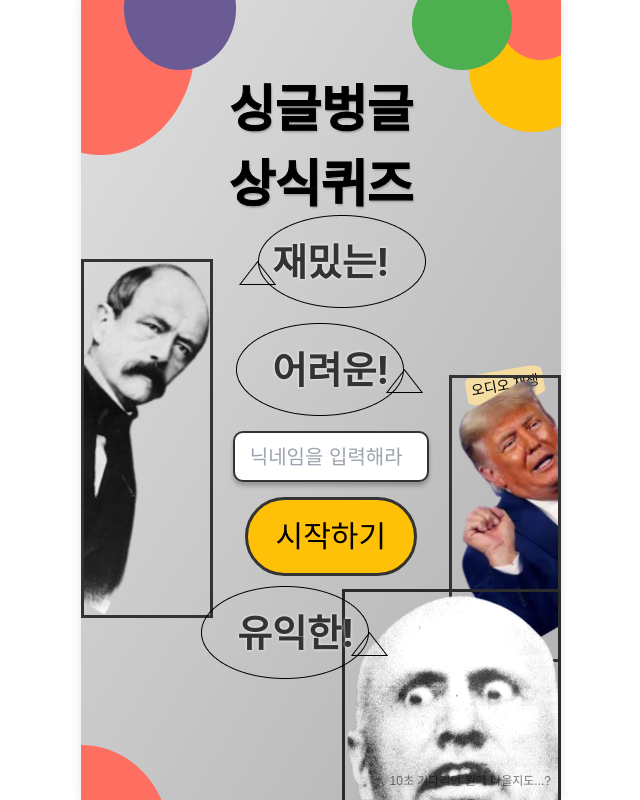
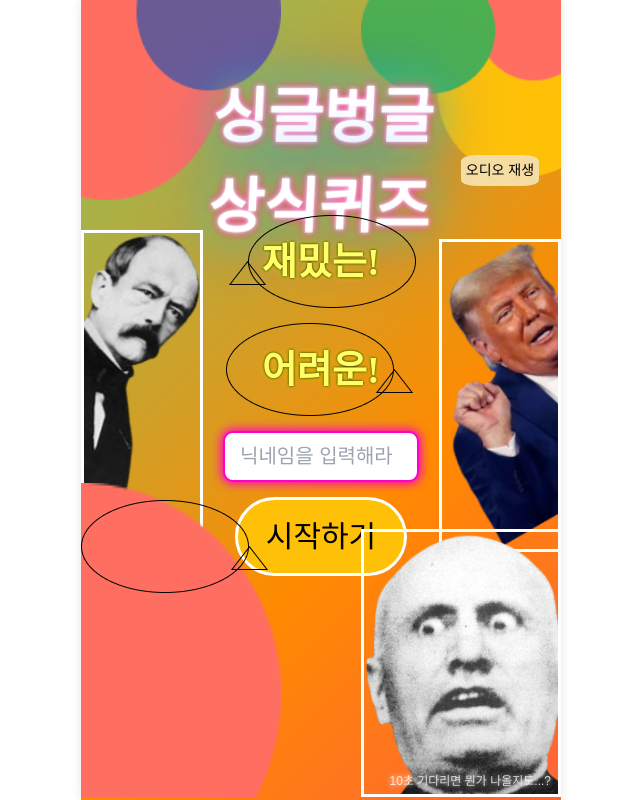
Before and after one commit to SoJungJung/SangSikQuiz, a React (Create React App) app: page / in a window 1280 px wide. Shown: the whole page, without its empty margins (319-959 px from the left). Built offline with nearby package versions, Linux system fonts and the light colour scheme; no server answers.

Commit message:
home 페이지 CSS 재재 수정

```diff
--- a/src/pages/Home/Home.module.css
+++ b/src/pages/Home/Home.module.css
@@ -2,9 +2,24 @@
     position: relative;
     width: 100%;
     height: 100vh;
-    background: linear-gradient(to bottom right, #e0e0e0, #b0b0b0);
+    /* 네온 그라데이션 배경 + 애니메이션 */
+    background: linear-gradient(-45deg, #ff00c8, #ff8a00, #00ffd5, #0066ff);
+    background-size: 400% 400%;
+    animation: bgAnimation 10s ease-in-out infinite;
     overflow: hidden;
     font-family: 'Nanum Gothic', sans-serif;
+}
+
+@keyframes bgAnimation {
+    0% {
+        background-position: 0% 50%;
+    }
+    50% {
+        background-position: 100% 50%;
+    }
+    100% {
+        background-position: 0% 50%;
+    }
 }
 
 /* 상단 영역 */
@@ -13,40 +28,61 @@
     height: 195px;
 }
 
-.lefttop {
-    position: absolute;
-    top: 0;
-    left: 0;
-    transition: filter 0.3s ease, box-shadow 0.3s ease;
-}
-.lefttop:hover {
-    filter: brightness(1.1) saturate(1.3);
-    box-shadow: 0 0 10px rgba(255, 0, 0, 0.5);
-}
-
+.lefttop,
 .righttop {
     position: absolute;
     top: 0;
-    right: 0;
     transition: filter 0.3s ease, box-shadow 0.3s ease;
-}
-.righttop:hover {
-    filter: brightness(1.1) saturate(1.3);
-    box-shadow: 0 0 10px rgba(0, 0, 255, 0.5);
+    width: 200px;
 }
 
+.lefttop {
+    left: 0;
+}
+.righttop {
+    right: 0;
+}
+
+.lefttop:hover,
+.righttop:hover {
+    filter: hue-rotate(45deg) brightness(1.2);
+    box-shadow: 0 0 15px #fff;
+}
+
+/* 제목: 글리치 효과 + 네온 텍스트 */
 .title {
-    color: #000;
-    text-align: center;
-    text-shadow: 1px 2px 2px rgba(0, 0, 0, 0.25);
-    -webkit-text-stroke-width: 1px;
-    -webkit-text-stroke-color: #000;
-    font-family: 'Miltonian', cursive;
-    font-size: 50px;
-    font-weight: 700;
     position: absolute;
     top: 73px;
     width: 100%;
+    font-size: 60px;
+    font-weight: 700;
+    font-family: 'Miltonian', cursive;
+    color: #fff;
+    text-align: center;
+    text-transform: uppercase;
+    text-shadow: 0 0 5px #fff, 0 0 10px #ff00c8, 0 0 20px #ff8a00, 0 0 40px #00ffd5, 0 0 80px #0066ff;
+    animation: glitch 2s infinite;
+}
+
+@keyframes glitch {
+    0% {
+        transform: skew(0deg);
+    }
+    20% {
+        transform: skew(5deg);
+    }
+    40% {
+        transform: skew(-5deg);
+    }
+    60% {
+        transform: skew(3deg);
+    }
+    80% {
+        transform: skew(-3deg);
+    }
+    100% {
+        transform: skew(0deg);
+    }
 }
 
 /* 중앙부 */
@@ -55,31 +91,85 @@
     margin-top: 20px;
 }
 
-.mid1 {
+.mid1,
+.mid3 {
     width: 188px;
     display: flex;
     justify-content: center;
     align-items: center;
 }
 
-.otto {
+/* 인물 이미지: 호버 시 흔들(hshake) + 네온글로우 */
+.otto,
+.trump,
+.duce {
     width: 100%;
-    border: 3px solid #333;
+    border: 3px solid #fff;
     transition: transform 0.3s ease, filter 0.3s ease;
-    filter: hue-rotate(20deg);
-}
-.otto:hover {
-    transform: scale(1.1);
-    filter: hue-rotate(40deg) saturate(1.5);
-    box-shadow: 0 0 15px rgba(0, 0, 0, 0.5);
+    filter: saturate(1.2);
 }
 
-/* 중간 텍스트 및 말풍선 */
+.otto:hover,
+.trump:hover,
+.duce:hover {
+    transform: scale(1.15) translateX(2px);
+    filter: saturate(2) hue-rotate(30deg) brightness(1.2);
+    animation: shake 0.5s ease-in-out;
+}
+
+@keyframes shake {
+    0%,
+    100% {
+        transform: translateX(0) scale(1.15);
+    }
+    25% {
+        transform: translateX(-5px) scale(1.15);
+    }
+    50% {
+        transform: translateX(5px) scale(1.15);
+    }
+    75% {
+        transform: translateX(-5px) scale(1.15);
+    }
+}
+
+/* 말풍선 이미지와 텍스트 */
 .mid2 {
     display: flex;
     flex-direction: column;
     align-items: center;
     margin: 0 20px;
+}
+
+.cartoon,
+.cartoon2,
+.cartoon3 {
+    width: 190px;
+    position: absolute;
+    z-index: 1;
+    filter: hue-rotate(20deg) brightness(1.1);
+}
+
+.cartoonText,
+.cartoonText2,
+.cartoonText3 {
+    font-size: 36px;
+    font-weight: bold;
+    color: #fff;
+    text-shadow: 0 0 3px #000, 0 0 5px #ff0;
+    animation: pulseText 1.5s infinite alternate;
+    font-family: 'Miltonian', cursive;
+}
+
+@keyframes pulseText {
+    0% {
+        transform: scale(1);
+        color: #fff;
+    }
+    100% {
+        transform: scale(1.1);
+        color: #ff0;
+    }
 }
 
 .cartoonTextBox {
@@ -91,38 +181,6 @@
     align-items: center;
 }
 
-.cartoon2,
-.cartoon,
-.cartoon3 {
-    width: 190px;
-    position: absolute;
-    z-index: 1;
-}
-
-.cartoonText,
-.cartoonText2,
-.cartoonText3 {
-    font-family: Inter, sans-serif;
-    text-align: center;
-    font-size: 36px;
-    position: relative;
-    z-index: 2;
-    font-weight: bold;
-    color: #333;
-    text-shadow: 0px 0px 3px #fff;
-    /* 힘찬 느낌을 위한 약간의 스케일 에니메이션 */
-    animation: pulseText 2s infinite alternate;
-}
-
-@keyframes pulseText {
-    0% {
-        transform: scale(1);
-    }
-    100% {
-        transform: scale(1.05);
-    }
-}
-
 .midMargin {
     height: 15px;
 }
@@ -132,21 +190,19 @@
     width: 196px;
     height: 51px;
     background: #fff;
-    box-shadow: 0px 4px 4px 0px rgba(0, 0, 0, 0.25);
-    color: #555;
-    font-family: Inter, sans-serif;
+    box-shadow: 0px 0px 10px 2px #ff00c8;
+    color: #000;
     font-size: 20px;
-    font-weight: 400;
     margin: 15px 0;
     padding-left: 15px;
-    border: 2px solid #333;
+    border: 2px solid #ff00c8;
     border-radius: 10px;
     transition: box-shadow 0.3s ease, border-color 0.3s ease;
 }
 .nicknameInput:focus {
     outline: none;
-    box-shadow: 0 0 10px rgba(255, 193, 7, 0.5);
-    border-color: #ffc107;
+    box-shadow: 0 0 15px #ff8a00;
+    border-color: #ff8a00;
 }
 
 /* 시작 버튼 */
@@ -161,26 +217,18 @@
     font-family: 'Miltonian', cursive;
     font-size: 30px;
     font-weight: 400;
-    border: none;
+    border: 3px solid #fff;
     cursor: pointer;
     transition: transform 0.3s ease, box-shadow 0.3s ease, background 0.3s ease;
-    border: 3px solid #333;
+    text-transform: uppercase;
 }
 .start:hover {
-    transform: scale(1.05);
-    box-shadow: 0 0 15px rgba(255, 193, 7, 0.7);
-    background: #ffd633;
+    transform: scale(1.1);
+    background: #ff8a00;
+    box-shadow: 0 0 15px #fff, 0 0 30px #ff00c8;
 }
 
-/* 오른쪽 인물 (트럼프) */
-.mid3 {
-    width: 160px;
-    position: relative;
-    display: flex;
-    justify-content: center;
-    align-items: center;
-}
-
+/* 오디오 버튼 */
 .audioButton {
     position: absolute;
     top: 155px;
@@ -190,25 +238,12 @@
     cursor: pointer;
     padding: 5px;
     font-size: 14px;
-    transform: rotate(-10deg);
-    transition: transform 0.3s ease, background 0.3s ease;
+    transition: transform 0.3s ease, background 0.3s ease, box-shadow 0.3s ease;
 }
 .audioButton:hover {
-    transform: scale(1.1) rotate(-10deg);
-    background: #f2c66d;
-}
-
-.trump {
-    width: 100%;
-    margin-top: 160px;
-    border: 3px solid #333;
-    transition: transform 0.3s ease, filter 0.3s ease;
-    filter: saturate(1.2);
-}
-.trump:hover {
     transform: scale(1.1);
-    filter: saturate(2) hue-rotate(30deg);
-    box-shadow: 0 0 15px rgba(0, 0, 0, 0.5);
+    background: #ffd700;
+    box-shadow: 0 0 10px #fff, 0 0 20px #00ffd5;
 }
 
 /* 하단 영역 */
@@ -224,46 +259,32 @@
     left: 0;
     bottom: 0;
     transition: filter 0.3s ease, box-shadow 0.3s ease;
+    width: 200px;
 }
 .leftbottom:hover {
-    filter: brightness(1.1) saturate(1.3);
-    box-shadow: 0 0 10px rgba(0, 255, 0, 0.5);
+    filter: hue-rotate(100deg) brightness(1.3);
+    box-shadow: 0 0 20px #0066ff;
 }
 
+/* 듀체 (무솔리니) 이미지 이미 위에 정의 */
 .duce {
     position: absolute;
     right: 0px;
     bottom: 0px;
-    border: 3px solid #333;
-    transition: transform 0.3s ease, filter 0.3s ease;
-    filter: contrast(1.1);
-}
-.duce:hover {
-    transform: scale(1.1);
-    filter: contrast(1.3) hue-rotate(-20deg);
-    box-shadow: 0 0 15px rgba(0, 0, 0, 0.5);
+    width: 200px;
 }
 
-.bottomCartoonDiv {
-    position: relative;
-    height: 93px;
-    width: 190px;
-    left: 120px;
-    display: flex;
-    justify-content: center;
-    align-items: center;
-}
-
-/* 이스터에그 기가 돌핀 */
+/* 기가 돌핀 */
 .gigaDolphin {
     position: absolute;
     bottom: 100px;
     right: 100px;
-    width: 100px;
-    transition: transform 0.3s ease;
+    width: 120px;
+    transition: transform 0.3s ease, filter 0.3s ease;
 }
 .gigaDolphin:hover {
-    transform: scale(1.1);
+    transform: scale(1.2);
+    filter: hue-rotate(90deg) brightness(1.2);
 }
 
 /* 힌트 텍스트 */
@@ -272,6 +293,7 @@
     bottom: 10px;
     right: 10px;
     font-size: 12px;
-    color: rgba(0, 0, 0, 0.5);
+    color: rgba(255, 255, 255, 0.8);
     font-family: Arial, sans-serif;
+    text-shadow: 0 0 5px #fff;
 }
```
